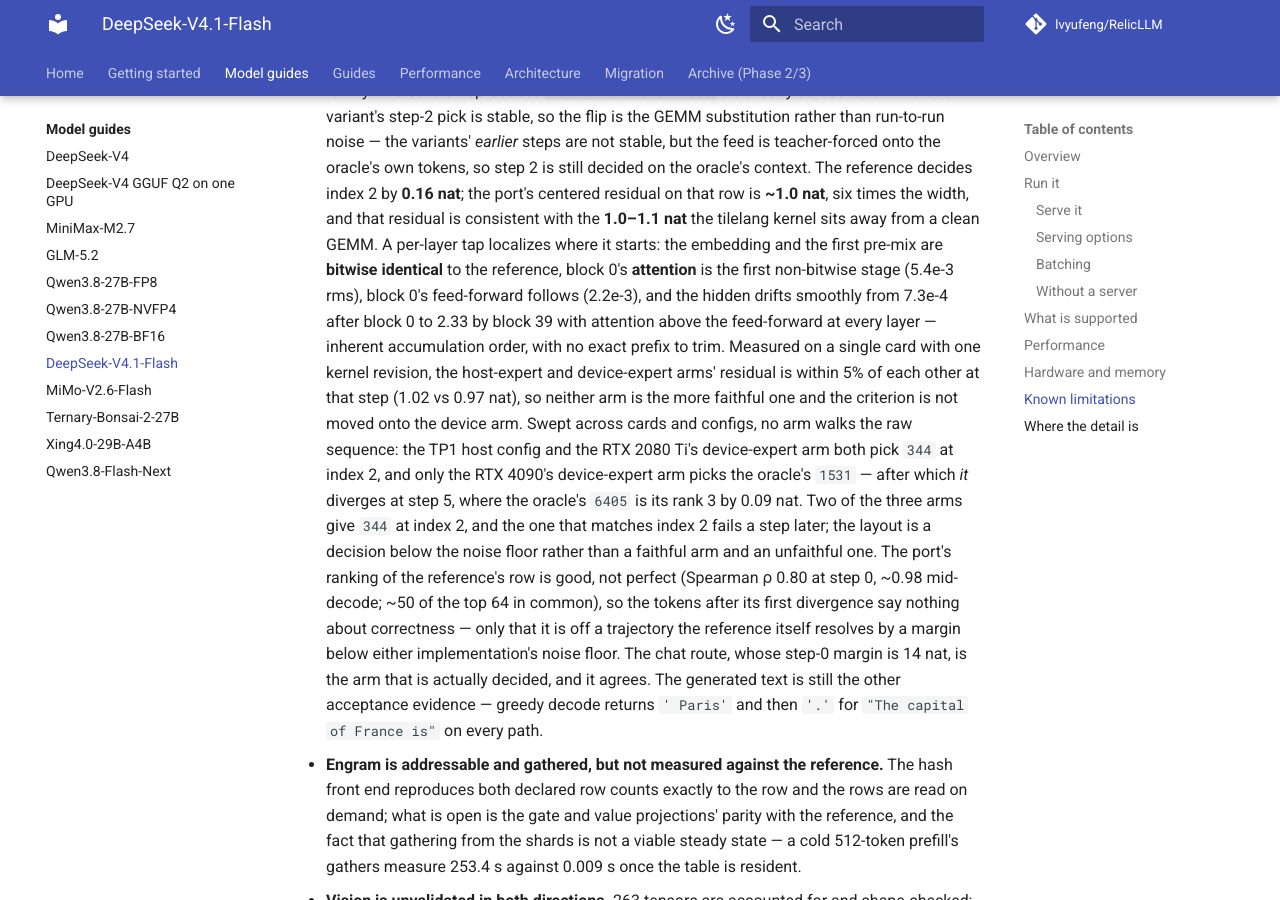
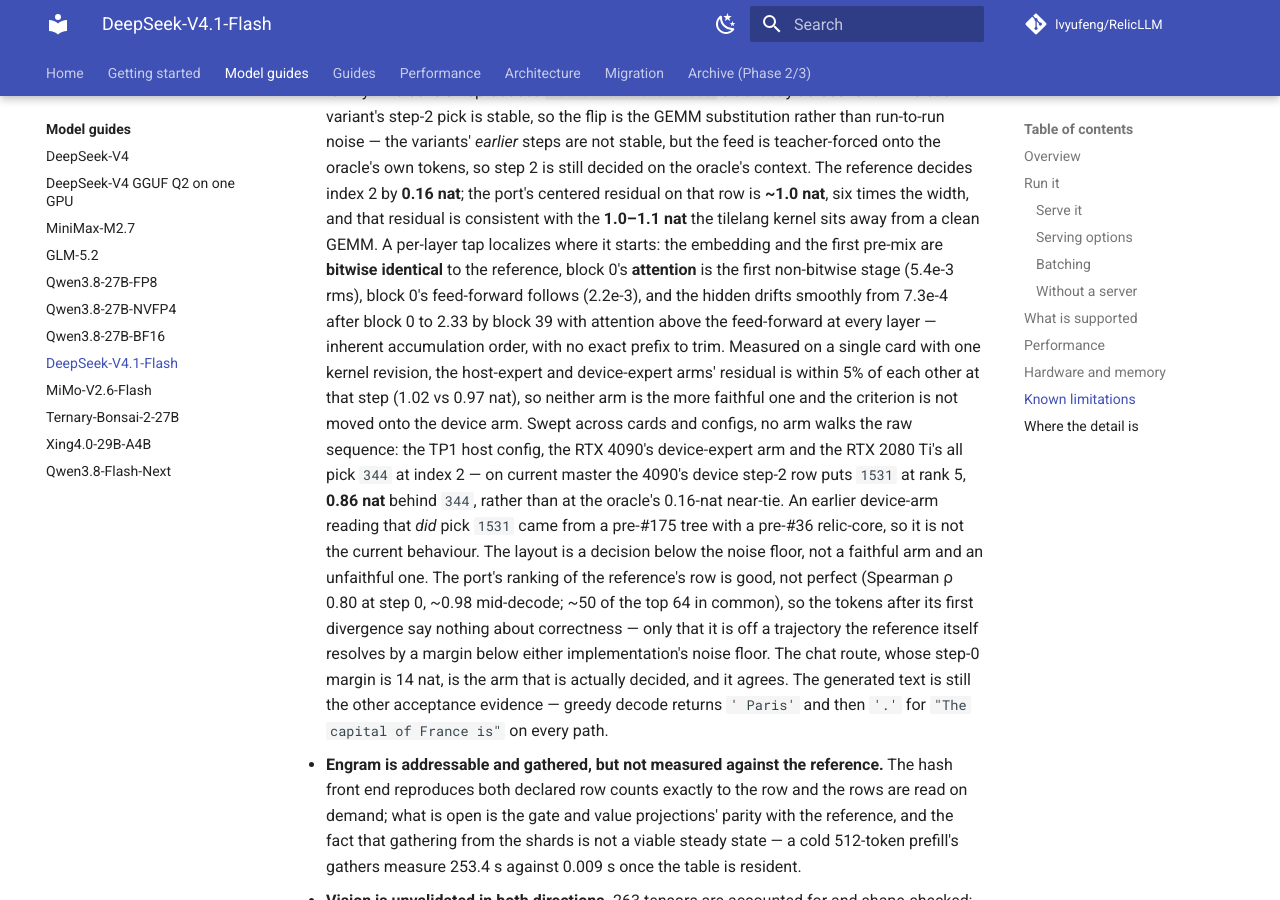
Before and after one commit to lvyufeng/RelicLLM, an MkDocs documentation site: the page built from docs/models/deepseek-v4.1-flash.md, in a window 1280 px wide and 900 px high, scrolled down 6363 px. Built offline with MkDocs 1.6.1 and Material for MkDocs 9.7.7, drawn with Linux system fonts in a browser that asks for light colours; comment, search, counter and statistics services are not loaded.

Commit message:
fix(docs): the raw device arm picks 344 on current master (#190)
* fix(docs): the raw device arm picks 344 on current master

PR #188 recorded the RTX 4090's device-expert arm as picking the oracle's
1531 at index 2. Re-measured on current master (7caa151 + stock
relic-core-122ef29), the device path gives [455, 1950, 344, 554] with 1531
fifth, 0.86 nat back -- the same result as the host path, and unchanged by
the sparse-attn knobs. The 1531 reading came from a pre-#175 tree
(f0b4d16) with a pre-#36 relic-core, so it is not the current behaviour.
All three arms give 344 at index 2.

Co-Authored-By: Claude Code <noreply@anthropic.com>

* docs(v41): name the device arm's measured step-2 margin

Drop the "0.4-0.9 nat" range in the raw-route sweep bullet. Only the
4090 device arm's step-2 row was read back (1531 rank 5, 0.86 nat behind
344); the range's lower bound had no artifact behind it and reading a
range as several arms when one was measured is how the earlier wrong
device-arm row got merged. State the measured figure and its arm.

Co-Authored-By: Claude Code <noreply@anthropic.com>

---------

Co-authored-by: lvyufeng <lvyufeng@users.noreply.github.com>
Co-authored-by: Claude Code <noreply@anthropic.com>

```diff
--- a/docs/models/deepseek-v4.1-flash.md
+++ b/docs/models/deepseek-v4.1-flash.md
@@ -205,12 +205,12 @@ and Engram in host memory or on disk before kernel work matters.
   Measured on a single card with one kernel revision, the
   host-expert and device-expert arms' residual is within 5% of each other at that step (1.02 vs 0.97
   nat), so neither arm is the more faithful one and the criterion is not moved onto the device arm.
-  Swept across cards and configs, no arm walks the raw sequence: the TP1 host config and the RTX
-  2080 Ti's device-expert arm both pick `344` at index 2, and only the RTX 4090's device-expert arm
-  picks the oracle's `1531` — after which *it* diverges at step 5, where the oracle's `6405` is its
-  rank 3 by 0.09 nat. Two of the three arms give `344` at index 2, and the one that matches index 2
-  fails a step later; the layout is a decision below the noise floor rather than a faithful arm and an
-  unfaithful one.
+  Swept across cards and configs, no arm walks the raw sequence: the TP1 host config, the RTX 4090's
+  device-expert arm and the RTX 2080 Ti's all pick `344` at index 2 — on current master the 4090's
+  device step-2 row puts `1531` at rank 5, **0.86 nat** behind `344`, rather than at the oracle's
+  0.16-nat near-tie. An earlier device-arm reading that *did* pick `1531` came from a pre-#175 tree with a
+  pre-#36 relic-core, so it is not the current behaviour. The layout is a decision below the noise
+  floor, not a faithful arm and an unfaithful one.
   The port's ranking of the reference's row is good, not perfect (Spearman ρ 0.80 at step 0, ~0.98
   mid-decode; ~50 of the top 64 in common), so the tokens after its
   first divergence say nothing about correctness — only that it is off a trajectory the reference
```
